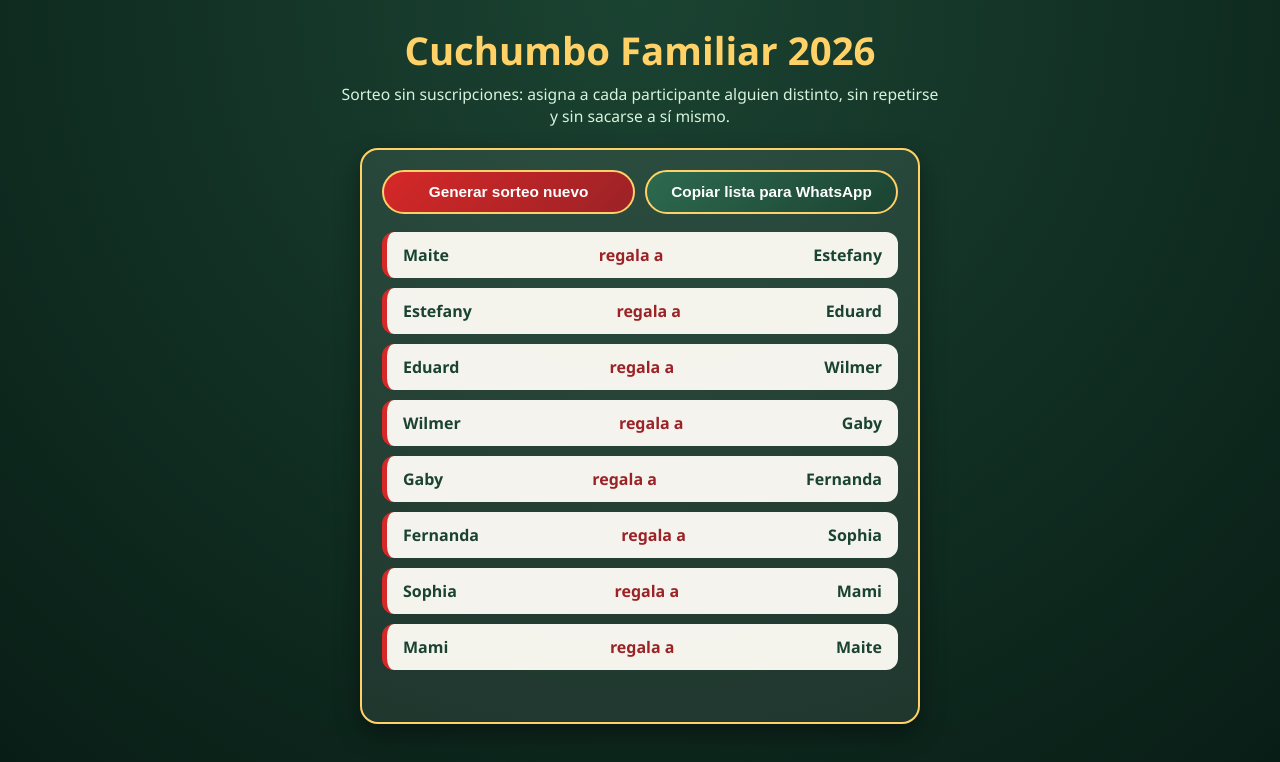
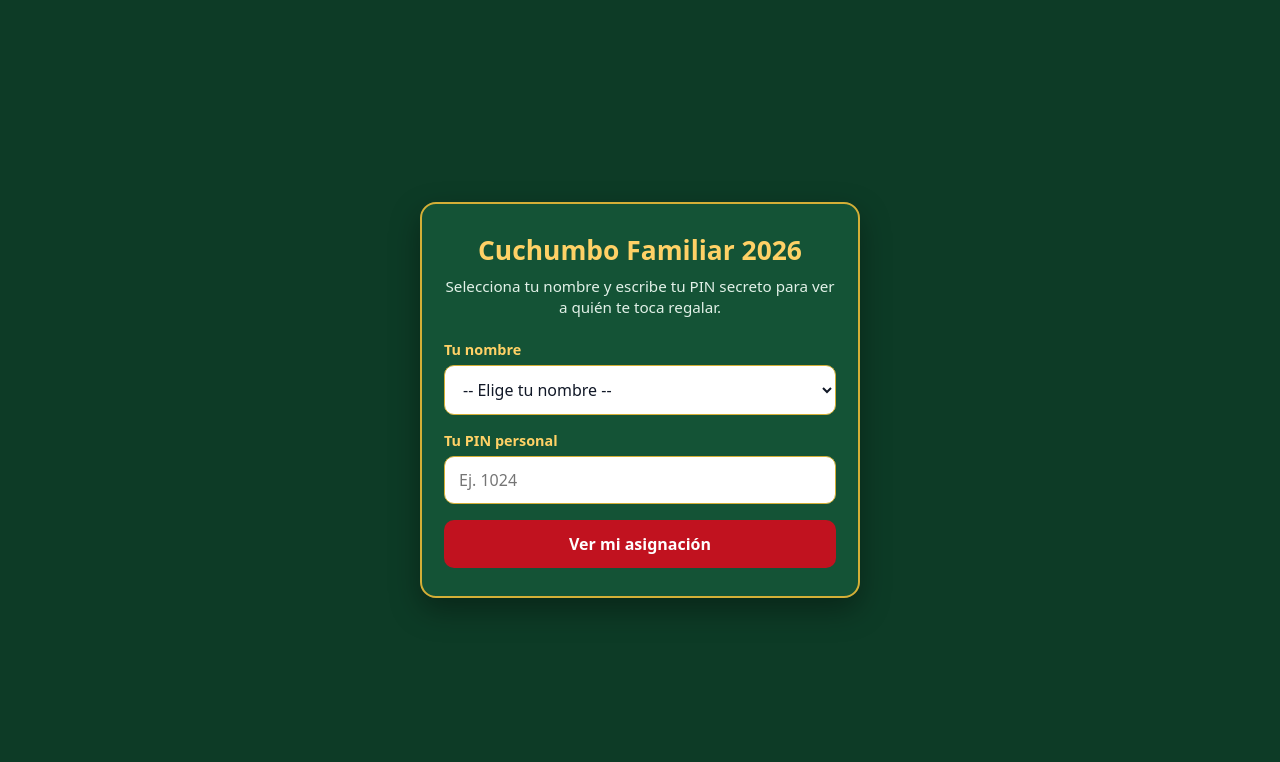
Before and after one commit to bjosselin893-cell/cuchumbo-2026, a plain HTML site: page index.html in a window 1280 px wide. Drawn offline with Linux system fonts and the light colour scheme.

Commit message:
Refactor index.html for improved layout and functionality
Updated title and improved styling for various elements. Added functionality for displaying assigned gifts and error handling for PIN verification.

```diff
--- a/index.html
+++ b/index.html
@@ -3,193 +3,178 @@
 <head>
   <meta charset="UTF-8" />
   <meta name="viewport" content="width=device-width, initial-scale=1.0" />
-  <title>Cuchumbo Familiar 2026 - Gratis</title>
+  <title>Cuchumbo Familiar 2026</title>
   <style>
-    * {
-      box-sizing: border-box;
+    * { box-sizing: border-box; font-family: system-ui, -apple-system, sans-serif; }
+    body {
       margin: 0;
-      padding: 0;
+      min-height: 100vh;
+      background: #0d3b26;
+      color: #ffffff;
+      display: flex;
+      align-items: center;
+      justify-content: center;
+      padding: 20px;
     }
-
-    body {
-      font-family: 'Segoe UI', Tahoma, Geneva, Verdana, sans-serif;
-      background: radial-gradient(circle at top, #1b4332 0%, #081c15 100%);
-      color: #ffffff;
-      min-height: 100vh;
-      display: flex;
-      flex-direction: column;
-      align-items: center;
-      padding: 24px 16px 44px;
+    .card {
+      width: 100%;
+      max-width: 440px;
+      background: #145336;
+      border: 2px solid #d4af37;
+      border-radius: 16px;
+      padding: 28px 22px;
+      box-shadow: 0 12px 30px rgba(0, 0, 0, 0.35);
+      text-align: center;
     }
-
-    header {
-      text-align: center;
-      margin-bottom: 20px;
+    h1 {
+      margin: 0 0 8px;
+      font-size: 1.65rem;
+      color: #ffd166;
     }
-
-    h1 {
-      font-size: clamp(1.7rem, 4vw, 2.4rem);
-      color: #ffd166;
-      margin-bottom: 8px;
-    }
-
     p.subtitle {
-      color: #d8f3dc;
-      font-size: 0.98rem;
-      max-width: 600px;
+      margin: 0 0 22px;
+      font-size: 0.95rem;
+      color: #e2f1e8;
       line-height: 1.4;
     }
-
-    .box {
-      background: rgba(255, 255, 255, 0.08);
-      border: 2px solid #ffd166;
-      border-radius: 18px;
-      padding: 20px;
+    label {
+      display: block;
+      text-align: left;
+      font-size: 0.9rem;
+      margin-bottom: 6px;
+      color: #ffd166;
+      font-weight: 600;
+    }
+    select, input {
       width: 100%;
-      max-width: 560px;
-      box-shadow: 0 10px 25px rgba(0, 0, 0, 0.4);
+      padding: 12px 14px;
+      border-radius: 10px;
+      border: 1px solid #d4af37;
+      background: #ffffff;
+      color: #111827;
+      font-size: 1rem;
+      margin-bottom: 16px;
     }
-
-    .controls {
-      display: flex;
-      gap: 10px;
-      flex-wrap: wrap;
-      margin-bottom: 18px;
+    button {
+      width: 100%;
+      padding: 13px;
+      border: none;
+      border-radius: 10px;
+      background: #c1121f;
+      color: #ffffff;
+      font-size: 1rem;
+      font-weight: 700;
+      cursor: pointer;
+      transition: opacity 0.2s;
     }
-
-    button {
-      flex: 1;
-      min-width: 170px;
-      background: linear-gradient(135deg, #d62828, #9b2226);
-      color: #ffffff;
-      border: 2px solid #ffd166;
-      padding: 11px 16px;
-      font-size: 0.96rem;
-      font-weight: bold;
-      border-radius: 999px;
-      cursor: pointer;
-      transition: transform 0.2s;
+    button:hover { opacity: 0.92; }
+    .resultado {
+      margin-top: 20px;
+      padding: 16px;
+      border-radius: 12px;
+      background: #ffffff;
+      color: #111827;
+      display: none;
     }
-
-    button:hover {
-      transform: translateY(-2px);
+    .resultado .nombre-asignado {
+      font-size: 1.45rem;
+      font-weight: 800;
+      color: #c1121f;
+      margin-top: 6px;
     }
-
-    button.secondary {
-      background: linear-gradient(135deg, #2d6a4f, #1b4332);
-    }
-
-    .list {
-      display: grid;
-      gap: 10px;
-      margin-top: 10px;
-    }
-
-    .item {
-      background: rgba(255, 253, 247, 0.95);
-      color: #1b4332;
-      border-radius: 12px;
-      padding: 12px 16px;
-      display: flex;
-      justify-content: space-between;
-      align-items: center;
-      font-weight: 700;
-      border-left: 5px solid #d62828;
-    }
-
-    .item span.arrow {
-      color: #9b2226;
-      font-weight: 800;
-    }
-
-    .msg {
-      margin-top: 12px;
-      font-size: 0.88rem;
-      color: #ffd166;
-      text-align: center;
-      min-height: 20px;
+    .error {
+      margin-top: 14px;
+      padding: 10px 12px;
+      border-radius: 10px;
+      background: rgba(193, 18, 31, 0.25);
+      border: 1px solid #ff758f;
+      color: #ffe5ec;
+      font-size: 0.9rem;
+      display: none;
     }
   </style>
 </head>
 <body>
+  <div class="card">
+    <h1>Cuchumbo Familiar 2026</h1>
+    <p class="subtitle">Selecciona tu nombre y escribe tu PIN secreto para ver a quién te toca regalar.</p>
 
-  <header>
-    <h1>Cuchumbo Familiar 2026</h1>
-    <p class="subtitle">Sorteo sin suscripciones: asigna a cada participante alguien distinto, sin repetirse y sin sacarse a sí mismo.</p>
-  </header>
+    <label for="participante">Tu nombre</label>
+    <select id="participante">
+      <option value="">-- Elige tu nombre --</option>
+      <option value="Estefany">Estefany</option>
+      <option value="Mami">Mami</option>
+      <option value="Eduard">Eduard</option>
+      <option value="Wilmer">Wilmer</option>
+      <option value="Maite">Maite</option>
+      <option value="Sophia">Sophia</option>
+      <option value="Fernanda">Fernanda</option>
+      <option value="Gaby">Gaby</option>
+    </select>
 
-  <section class="box">
-    <div class="controls">
-      <button type="button" id="btnGenerar">Generar sorteo nuevo</button>
-      <button type="button" class="secondary" id="btnCopiar">Copiar lista para WhatsApp</button>
+    <label for="pin">Tu PIN personal</label>
+    <input type="password" id="pin" inputmode="numeric" maxlength="6" placeholder="Ej. 1024" />
+
+    <button type="button" onclick="verAsignacion()">Ver mi asignación</button>
+
+    <div id="errorBox" class="error"></div>
+
+    <div id="resultadoBox" class="resultado">
+      <div>Te toca regalar a:</div>
+      <div id="asignadoTexto" class="nombre-asignado"></div>
     </div>
-
-    <div class="list" id="listaSorteo"></div>
-    <div class="msg" id="msg"></div>
-  </section>
+  </div>
 
   <script>
-    const participantes = [
-      "Fernanda",
-      "Maite",
-      "Estefany",
-      "Wilmer",
-      "Eduard",
-      "Sophia",
-      "Gaby",
-      "Mami"
-    ];
+    // Cambia estos PIN de 4 dígitos por los que tú quieras para cada persona
+    const pines = {
+      "Estefany": "1111",
+      "Mami": "2222",
+      "Eduard": "3333",
+      "Wilmer": "4444",
+      "Maite": "5555",
+      "Sophia": "6666",
+      "Fernanda": "7777",
+      "Gaby": "8888"
+    };
 
-    let parejasActuales = [];
+    // Ciclo cerrado: cada persona regala a la siguiente y nadie se saca a sí mismo
+    const asignaciones = {
+      "Estefany": "Mami",
+      "Mami": "Eduard",
+      "Eduard": "Wilmer",
+      "Wilmer": "Maite",
+      "Maite": "Sophia",
+      "Sophia": "Fernanda",
+      "Fernanda": "Gaby",
+      "Gaby": "Estefany"
+    };
 
-    function barajar(lista) {
-      const copia = [...lista];
-      for (let i = copia.length - 1; i > 0; i--) {
-        const j = Math.floor(Math.random() * (i + 1));
-        [copia[i], copia[j]] = [copia[j], copia[i]];
+    function verAsignacion() {
+      const persona = document.getElementById("participante").value;
+      const pinIngresado = document.getElementById("pin").value.trim();
+      const errorBox = document.getElementById("errorBox");
+      const resultadoBox = document.getElementById("resultadoBox");
+      const asignadoTexto = document.getElementById("asignadoTexto");
+
+      errorBox.style.display = "none";
+      resultadoBox.style.display = "none";
+
+      if (!persona) {
+        errorBox.textContent = "Por favor, selecciona tu nombre.";
+        errorBox.style.display = "block";
+        return;
       }
-      return copia;
+
+      if (!pinIngresado || pines[persona] !== pinIngresado) {
+        errorBox.textContent = "PIN incorrecto para " + persona + ".";
+        errorBox.style.display = "block";
+        return;
+      }
+
+      asignadoTexto.textContent = asignaciones[persona];
+      resultadoBox.style.display = "block";
     }
-
-    function crearCicloSinAutosorteo(lista) {
-      const orden = barajar(lista);
-      return orden.map((quienRegala, i) => ({
-        quienRegala,
-        aQuienRegala: orden[(i + 1) % orden.length]
-      }));
-    }
-
-    function renderizar() {
-      parejasActuales = crearCicloSinAutosorteo(participantes);
-      const cont = document.getElementById("listaSorteo");
-      cont.innerHTML = "";
-
-      parejasActuales.forEach((p) => {
-        const fila = document.createElement("div");
-        fila.className = "item";
-        fila.innerHTML = `<span>${p.quienRegala}</span><span class="arrow">regala a</span><span>${p.aQuienRegala}</span>`;
-        cont.appendChild(fila);
-      });
-
-      document.getElementById("msg").textContent = "";
-    }
-
-    document.getElementById("btnGenerar").addEventListener("click", renderizar);
-
-    document.getElementById("btnCopiar").addEventListener("click", async () => {
-      const texto = parejasActuales
-        .map((p) => `${p.quienRegala} -> ${p.aQuienRegala}`)
-        .join("\n");
-      try {
-        await navigator.clipboard.writeText(texto);
-        document.getElementById("msg").textContent = "Lista copiada al portapapeles.";
-      } catch {
-        document.getElementById("msg").textContent = "Selecciona y copia la lista mostrada en pantalla.";
-      }
-    });
-
-    renderizar();
   </script>
-
 </body>
 </html>
```
